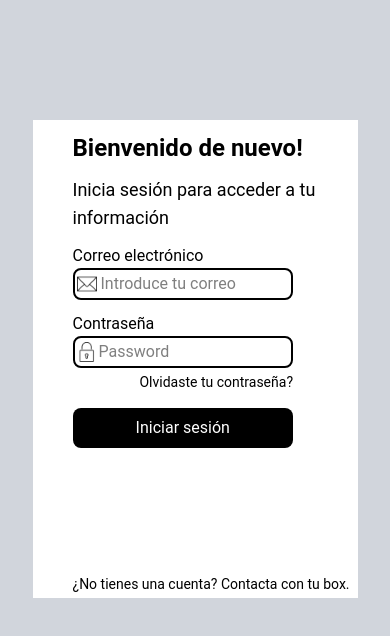
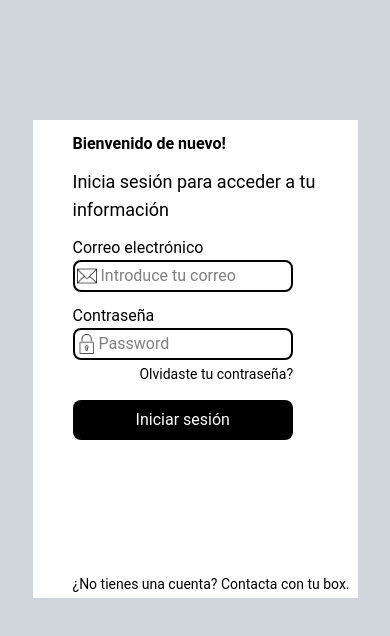
Before and after one commit to cperefer/boxUp_frontend, a React (Vite) app: page /login in a window 390 px wide. Shown: the top 636 px of the page. Built offline with nearby package versions, Linux system fonts and the light colour scheme.

Commit message:
fix: fixed login look

```diff
--- a/src/auth/pages/LoginPage.tsx
+++ b/src/auth/pages/LoginPage.tsx
@@ -46,9 +46,9 @@ export const LoginPage = () => {
   };
 
   return (
-    <div className="w-5/6 xl:w-2/3 flex flex-col xl:flex-row justify-center items-center">
-      <div className="w-full xl:w-1/2 h-4/6 max-h-150 flex flex-col px-10 bg-white relative">
-        <p className="text-2xl font-bold py-3">Bienvenido de nuevo!</p>
+    <div className="w-5/6 lg:w-2/3 flex flex-col lg:flex-row justify-center items-center">
+      <div className="w-full lg:w-1/2 h-4/6 max-h-150 flex flex-col px-10 bg-white relative">
+        <p className="text-2lg font-bold py-3">Bienvenido de nuevo!</p>
         <p className="text-lg pb-3">
           Inicia sesión para acceder a tu información
         </p>
@@ -121,7 +121,7 @@ export const LoginPage = () => {
           ¿No tienes una cuenta? <Link to="/">Contacta con tu box.</Link>
         </p>
       </div>
-      <div className="hidden xl:block xl:w-1/2 h-4/6 max-h-150 bg-[url(/bg/auth.jpg)] bg-cover bg-white"></div>
+      <div className="hidden lg:block lg:w-1/2 h-4/6 max-h-150 bg-[url(/bg/auth.jpg)] bg-cover bg-white"></div>
     </div>
   );
 };
```
